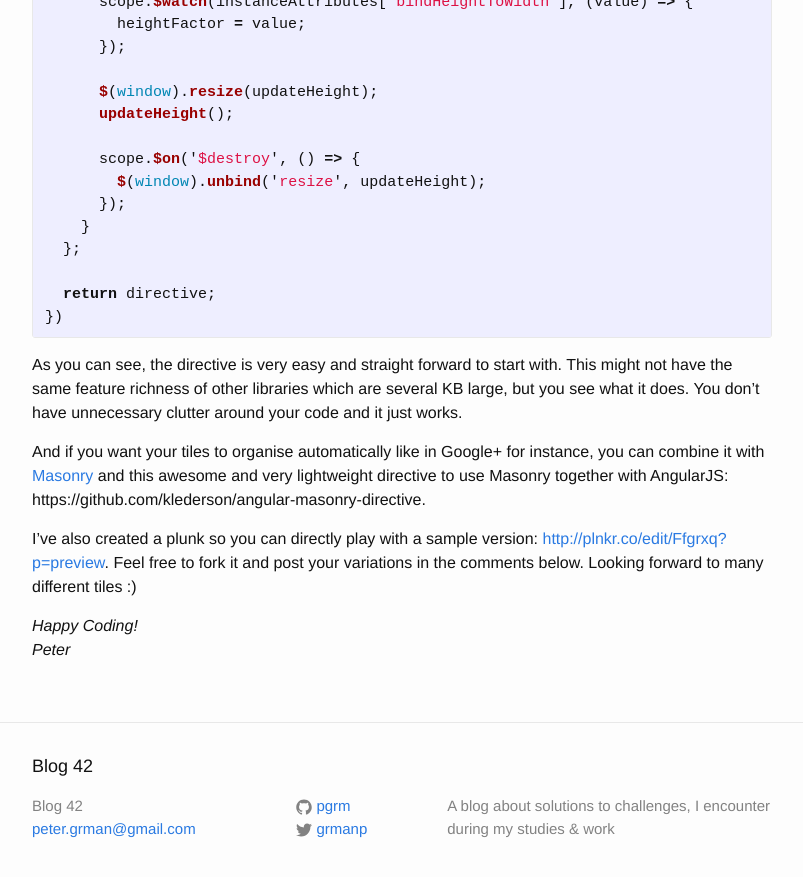
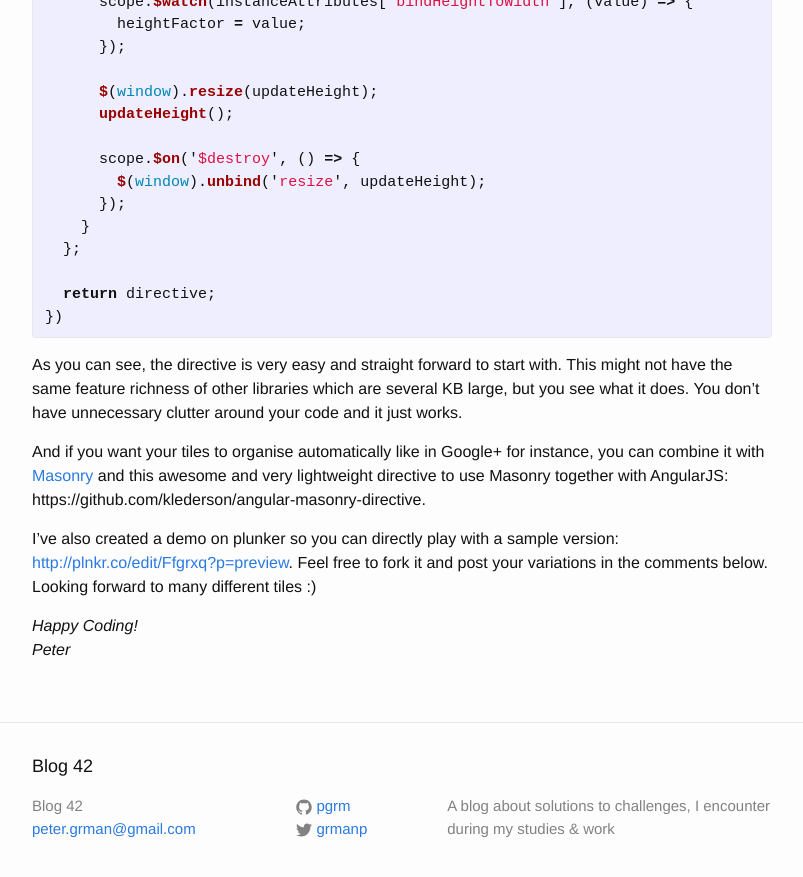
Before and after one commit to pgrm/pgrm.github.io, a Jekyll site: the page built from _posts/2014/2014-08-31-create-windows-8-metro-like-tiles-with-bootstrap-and-angularjs.markdown, in a window 1280 px wide and 900 px high, scrolled down 1287 px. Shown: the top 877 px of the window, without its empty margins (238-1041 px from the left). Built offline with Jekyll 4.4.1, drawn with Linux system fonts in a browser that asks for light colours; comment, search, counter and statistics services are not loaded.

Commit message:
fix sentence

```diff
--- a/_posts/2014/2014-08-31-create-windows-8-metro-like-tiles-with-bootstrap-and-angularjs.markdown
+++ b/_posts/2014/2014-08-31-create-windows-8-metro-like-tiles-with-bootstrap-and-angularjs.markdown
@@ -71,4 +71,4 @@ As you can see, the directive is very easy and straight forward to start with. T
 
 And if you want your tiles to organise automatically like in Google+ for instance, you can combine it with [Masonry](http://masonry.desandro.com/) and this awesome and very lightweight directive to use Masonry together with AngularJS: https://github.com/klederson/angular-masonry-directive.
 
-I've also created a plunk so you can directly play with a sample version: [http://plnkr.co/edit/Ffgrxq?p=preview](http://plnkr.co/edit/Ffgrxq?p=preview). Feel free to fork it and post your variations in the comments below. Looking forward to many different tiles :)
+I've also created a demo on plunker so you can directly play with a sample version: [http://plnkr.co/edit/Ffgrxq?p=preview](http://plnkr.co/edit/Ffgrxq?p=preview). Feel free to fork it and post your variations in the comments below. Looking forward to many different tiles :)
```
